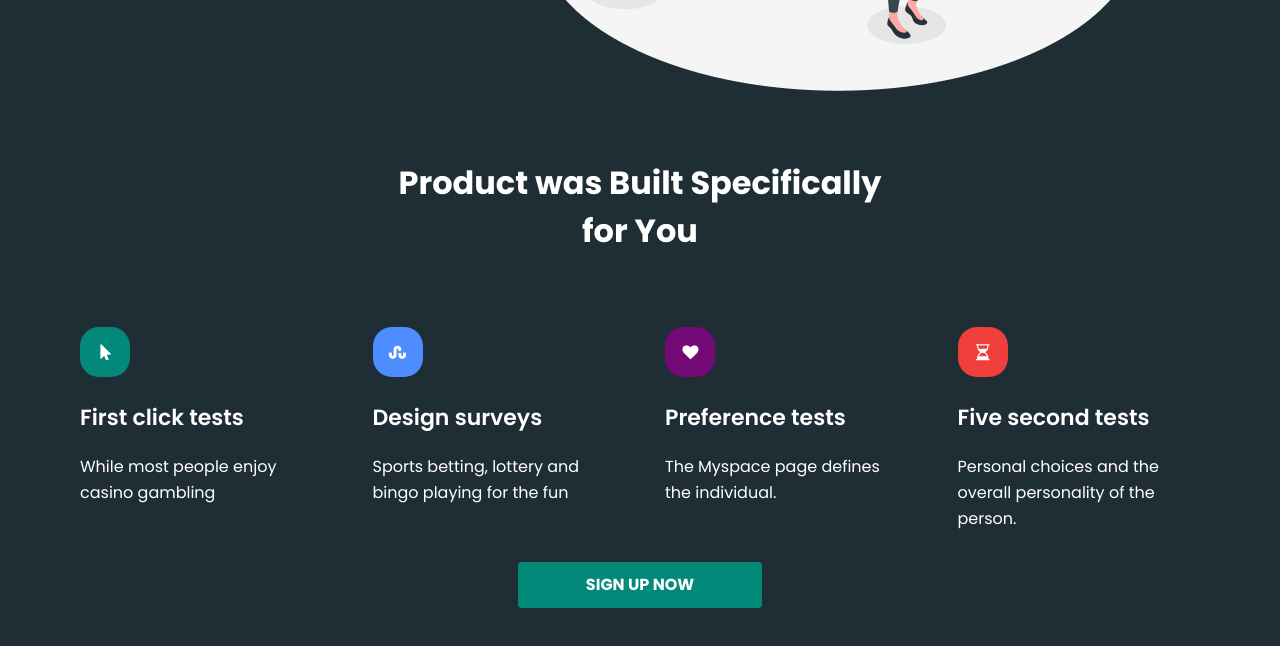
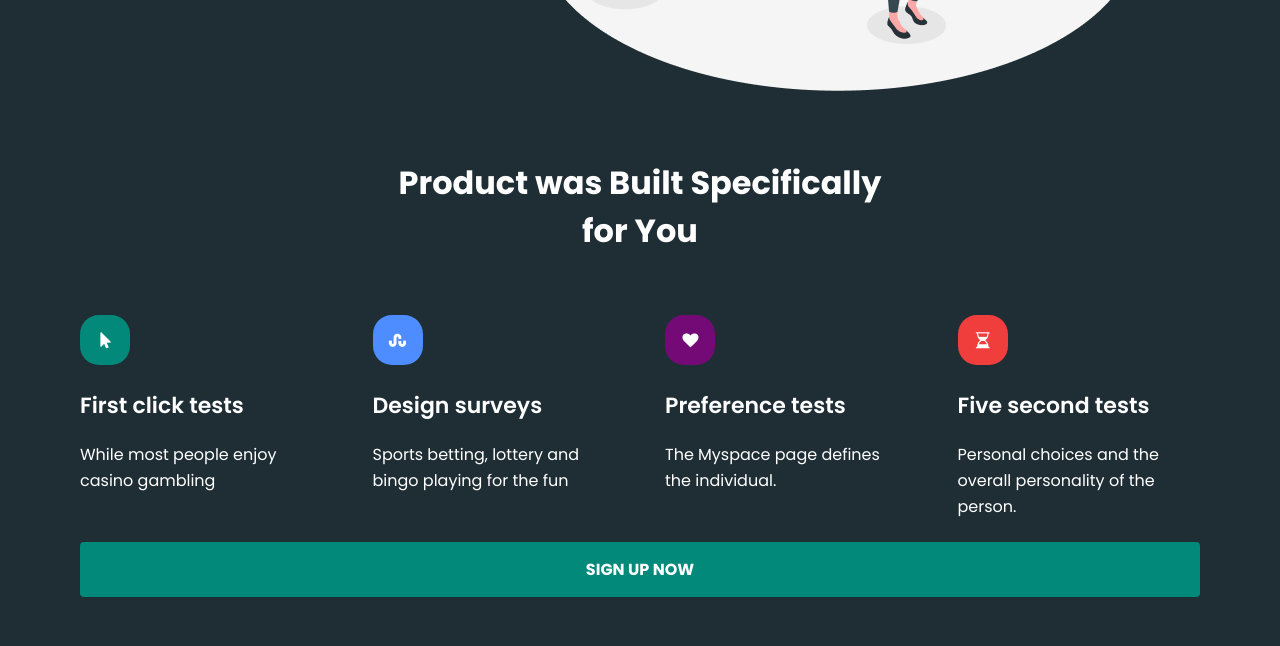
Before and after one commit to hungnguyenhuu-agilityio/thanhnguyen-html-css-practice-one, a website built with Parcel: page src/index.html in a window 1280 px wide. Shown: the part 562-1208 px from the top of the page. After the commit the page ends 1159 px from the top, so only its background shows below. Built offline with nearby package versions, Linux system fonts and the light colour scheme.

Commit message:
feat(benefit_section): fix naming class & button

```diff
--- a/src/assets/css/components/item.css
+++ b/src/assets/css/components/item.css
@@ -1,4 +1,4 @@
-.item {
+.product-item {
   width: 245px;
 }
 
--- a/src/assets/css/sections/benefit_section.css
+++ b/src/assets/css/sections/benefit_section.css
@@ -1,5 +1,7 @@
 .benefit-section {
   padding-top: 65px;
+  display: flex;
+  flex-direction: column;
 }
 
 .benefit-text {
@@ -11,10 +13,10 @@
   line-height: normal;
 }
 
-.product-items {
+.benefit-items {
   gap: 50px;
   display: flex;
-  padding-top: 72px;
+  padding-top: 60px;
 }
 
 .icon-background {
@@ -27,34 +29,25 @@
   margin-bottom: 30px;
 }
 
-.item:nth-child(1) .icon-background {
+.product-item:nth-child(1) .icon-background {
   background: #02897a;
 }
 
-.item:nth-child(2) .icon-background {
+.product-item:nth-child(2) .icon-background {
   background: #4d8dff;
 }
 
-.item:nth-child(3) .icon-background {
+.product-item:nth-child(3) .icon-background {
   background: #740a76;
 }
 
-.item:nth-child(4) .icon-background {
+.product-item:nth-child(4) .icon-background {
   background: #f03e3d;
 }
 
 .benefit-button {
-  padding-top: 30px;
-  padding-bottom: 90px;
-  display: flex;
-  justify-content: center;
-}
-
-.benefit-button-title {
-  width: 152px;
-  padding: 15px 46px;
-  display: flex;
-  justify-content: center;
+  margin-top: 22px;
+  padding: 15px 70px;
   text-transform: uppercase;
   font-weight: var(--fw-bold);
 }
--- a/src/index.html
+++ b/src/index.html
@@ -60,10 +60,10 @@
       <!-- START BENEFIT SECTION -->
     <section class="benefit-section">
       <h2 class="benefit-text text">Product was Built Specifically for You</h2>
-      <div class="product-items text">
+      <div class="benefit-items text">
 
         <!-- item 1 -->
-        <div class="item">
+        <div class="product-item">
           <div class="icon-background">
             <img src="assets/icons/click.png" alt="click icon" />
           </div>
@@ -74,7 +74,7 @@
         </div>
 
         <!-- item 2 -->
-        <div class="item">
+        <div class="product-item">
           <div class="icon-background">
             <img src="assets/icons/survey.png" alt="survey icon" />
           </div>
@@ -87,7 +87,7 @@
         </div>
 
         <!-- item 3 -->
-        <div class="item">
+        <div class="product-item">
           <div class="icon-background">
             <img src="assets/icons/heart.png" alt="heart icon" />
           </div>
@@ -98,7 +98,7 @@
         </div>
 
         <!-- item 4 -->
-        <div class="item">
+        <div class="product-item">
           <div class="icon-background">
             <img src="assets/icons/time.png" alt="time icon" />
           </div>
@@ -110,10 +110,7 @@
           </div>
         </div>
       </div>
-      <div class="benefit-button">
-        <a href="javascript:void(0)" class="btn btn--primary benefit-button-title">
-          sign up now</a>
-      </div>
+      <button class="btn btn--primary benefit-button">sign up now</button>
     </section>
     <!-- END BENEFIT SECTION -->
     </main>
```
